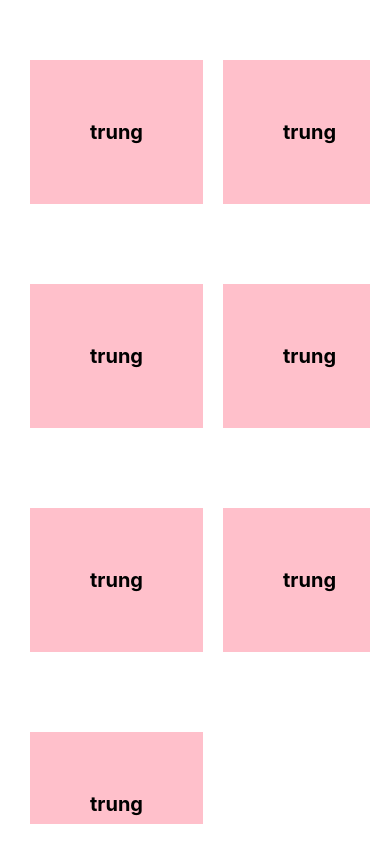
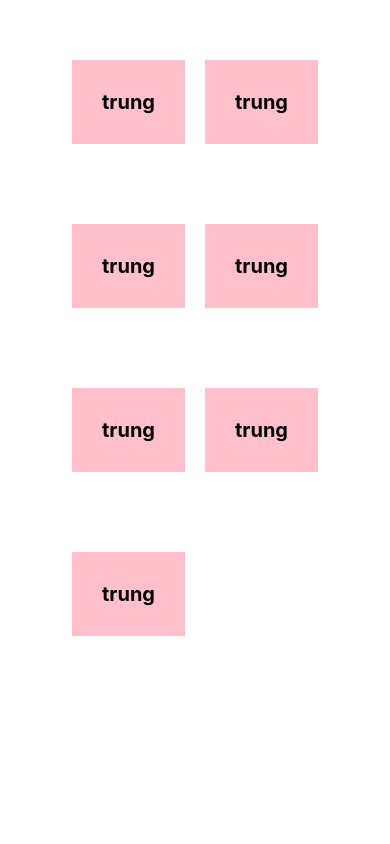
Before and after one commit to DangTrungdev113999/react-native-todolist, a React Native app: screen / in a window 390 px wide. Built offline with nearby package versions, Linux system fonts and the light colour scheme.

Commit message:
TouchableOpacity

```diff
--- a/App.js
+++ b/App.js
@@ -1,5 +1,5 @@
 import React, { useState } from 'react';
-import { StyleSheet, Text, View, FlatList } from 'react-native';
+import { StyleSheet, Text, View, FlatList, TouchableOpacity } from 'react-native';
 
 export default function App() {
   const [persion, setPersion] = useState([
@@ -12,14 +12,22 @@ export default function App() {
     { name: 'trung', id: '7' },
   ]);
 
+  const onPressHandler = id => {
+    setPersion(prevPersion => {
+      return prevPersion.filter(persion => persion.id !== id);
+    })
+  }
+
   return (
     <View style={styles.container}>
       <FlatList
         data={persion}
         keyExtractor={item => item.id}
         horizontal={false}
-        renderItem={({item}) => (
-          <Text style={styles.item}>{item.name}</Text>
+        renderItem={({ item }) => (
+          <TouchableOpacity onPress={() => onPressHandler(item.id)} >
+            <Text style={styles.item}>{item.name}</Text>
+          </TouchableOpacity>
         )}
         numColumns={2}
       />
@@ -33,15 +41,15 @@ const styles = StyleSheet.create({
     backgroundColor: '#fff',
     paddingVertical: 20,
     paddingHorizontal: 20,
-    // alignItems: 'center',
-    // justifyContent: 'center',
+    alignItems: 'center',
+    justifyContent: 'center',
   },
   item: {
     fontSize: 20,
     fontWeight: 'bold',
     marginVertical: 40,
     marginHorizontal: 10,
-    padding: 60,
+    padding: 30,
     backgroundColor: 'pink'
   }
 });
```
